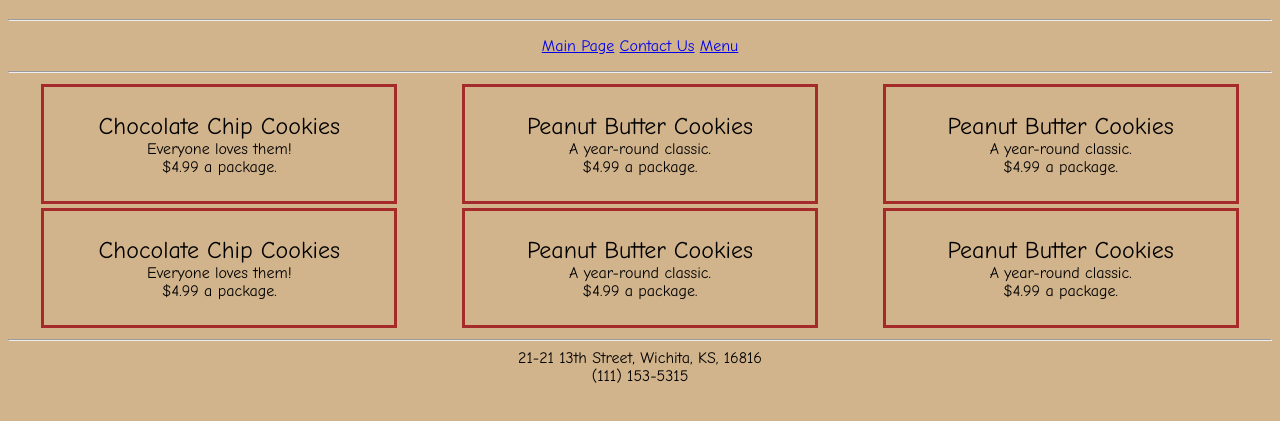
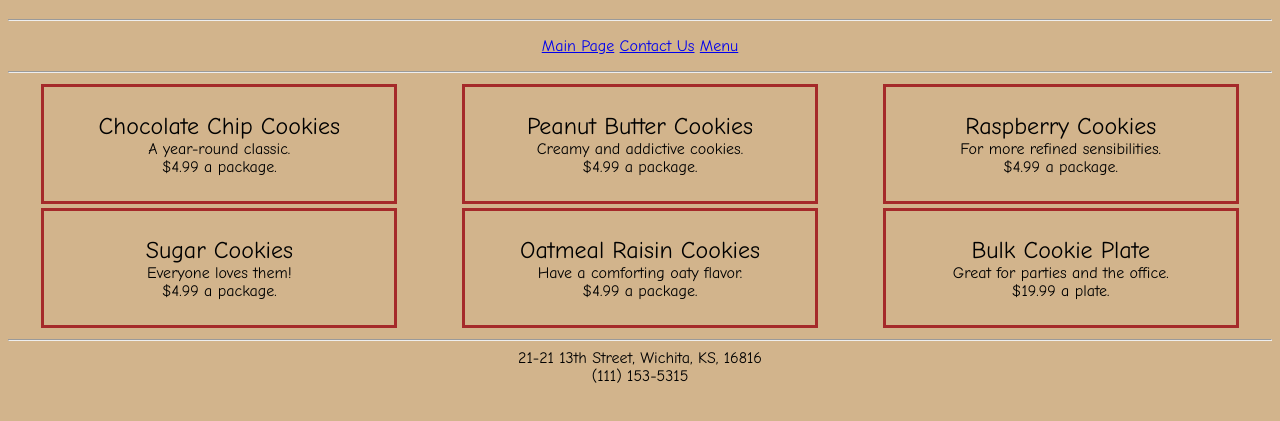
Before and after one commit to Jonathan-X/restaurantWebsite, a plain HTML site: page menu.html in a window 1280 px wide. Shown: the part 61-482 px from the top of the page. Drawn offline with Linux system fonts and the light colour scheme.

Commit message:
Change menu

```diff
--- a/menu.html
+++ b/menu.html
@@ -24,14 +24,14 @@
 				<div class="content">
           <table style="width:100%">
             <tr>
-              <td><p class="bodytext"><font size="5">Chocolate Chip Cookies</font><br>Everyone loves them!<br>$4.99 a package.</p></td>
-              <td><p class="bodytext"><font size="5">Peanut Butter Cookies</font><br>A year-round classic.<br>$4.99 a package.</p></td>
-              <td><p class="bodytext"><font size="5">Peanut Butter Cookies</font><br>A year-round classic.<br>$4.99 a package.</p></td>
+              <td><p class="bodytext"><font size="5">Chocolate Chip Cookies</font><br>A year-round classic.<br>$4.99 a package.</p></td>
+              <td><p class="bodytext"><font size="5">Peanut Butter Cookies</font><br>Creamy and addictive cookies.<br>$4.99 a package.</p></td>
+              <td><p class="bodytext"><font size="5">Raspberry Cookies</font><br>For more refined sensibilities.<br>$4.99 a package.</p></td>
             </tr>
             <tr>
-              <td><p class="bodytext"><font size="5">Chocolate Chip Cookies</font><br>Everyone loves them!<br>$4.99 a package.</p></td>
-              <td><p class="bodytext"><font size="5">Peanut Butter Cookies</font><br>A year-round classic.<br>$4.99 a package.</p></td>
-              <td><p class="bodytext"><font size="5">Peanut Butter Cookies</font><br>A year-round classic.<br>$4.99 a package.</p></td>
+              <td><p class="bodytext"><font size="5">Sugar Cookies</font><br>Everyone loves them!<br>$4.99 a package.</p></td>
+              <td><p class="bodytext"><font size="5">Oatmeal Raisin Cookies</font><br>Have a comforting oaty flavor.<br>$4.99 a package.</p></td>
+              <td><p class="bodytext"><font size="5">Bulk Cookie Plate</font><br>Great for parties and the office.<br>$19.99 a plate.</p></td>
             </tr>
           </table>
 			</div>
```
